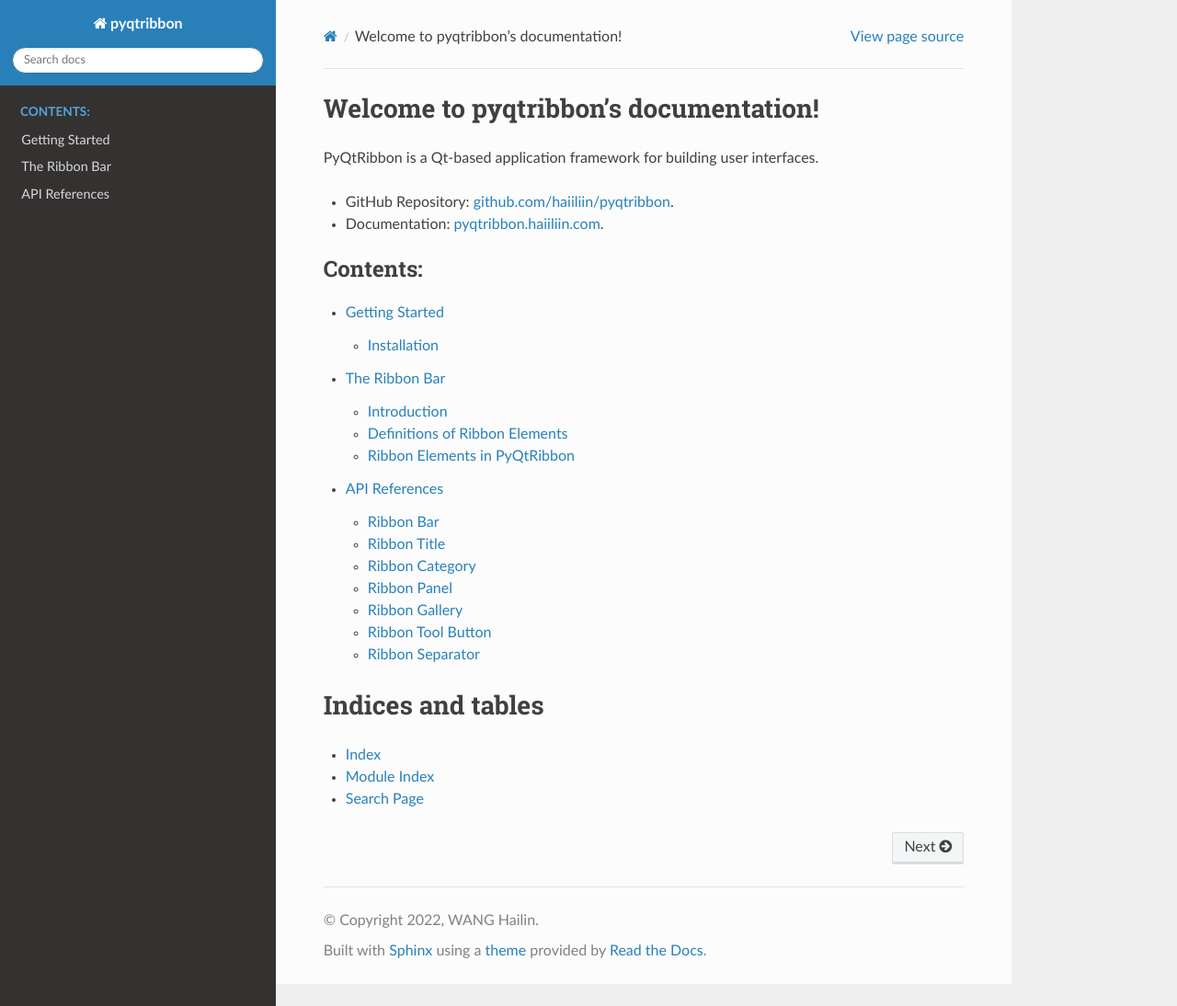
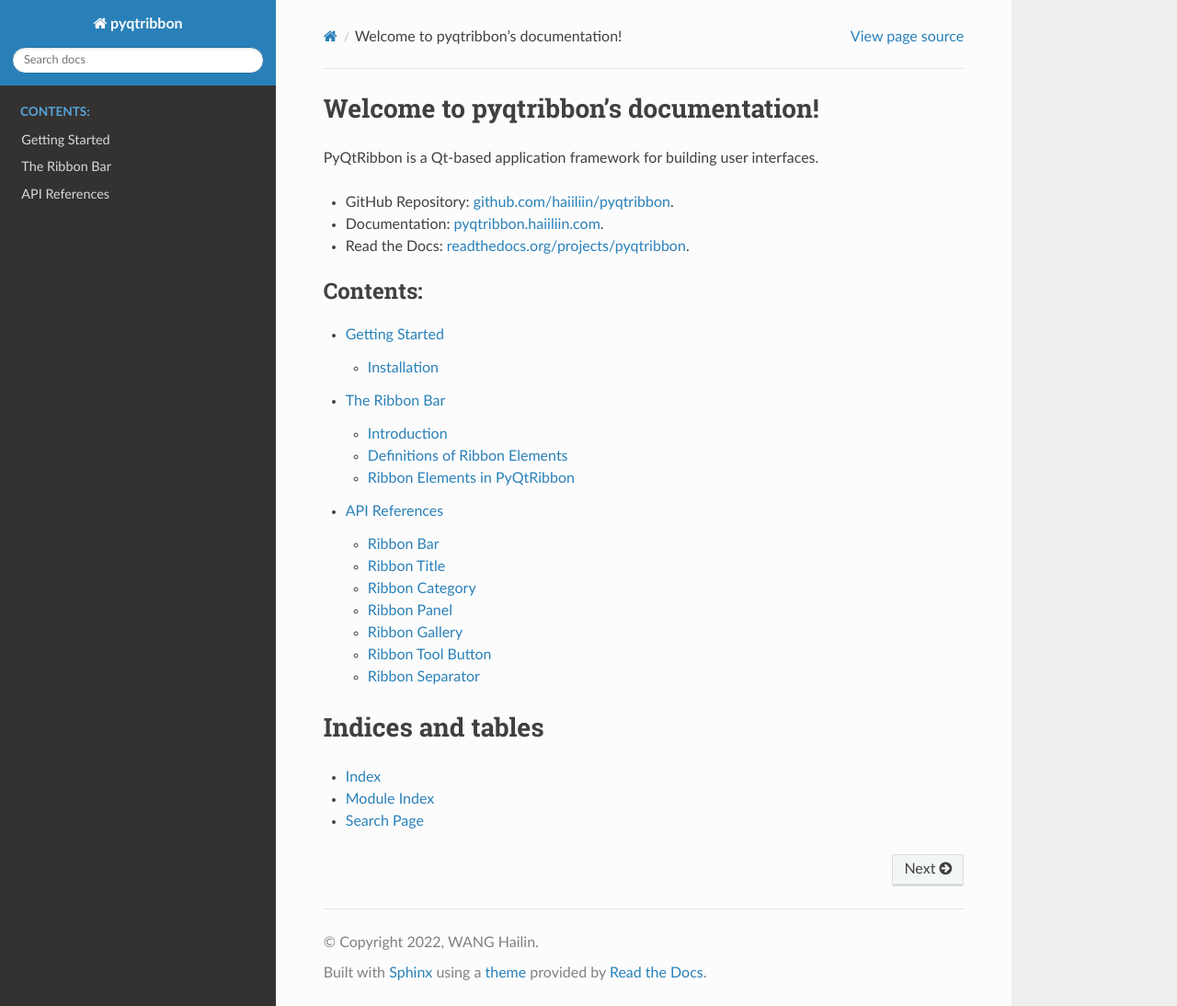
Before and after one commit to haiiliin/pyqtribbon, a Sphinx documentation site: the page built from docs/source/index.rst, in a window 1280 px wide and 1094 px high. Shown: the whole window at 92% size. Built offline with Sphinx 7.4.7 and the Read the Docs theme 2.0.0, drawn with Linux system fonts in a browser that asks for light colours.

Commit message:
Update read the docs url

```diff
--- a/docs/source/index.rst
+++ b/docs/source/index.rst
@@ -10,6 +10,7 @@
 
 - GitHub Repository: `github.com/haiiliin/pyqtribbon <https://github.com/haiiliin/pyqtribbon>`_.
 - Documentation: `pyqtribbon.haiiliin.com <https://pyqtribbon.haiiliin.com>`_.
+- Read the Docs: `readthedocs.org/projects/pyqtribbon <https://readthedocs.org/projects/pyqribbon/>`_.
 
 .. toctree::
    :maxdepth: 2
```
Also changed, not shown: README.md (+1 -0 lines).
